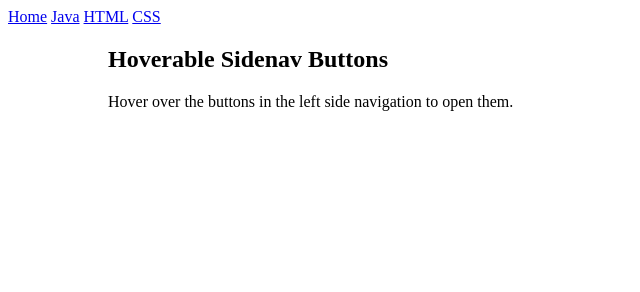
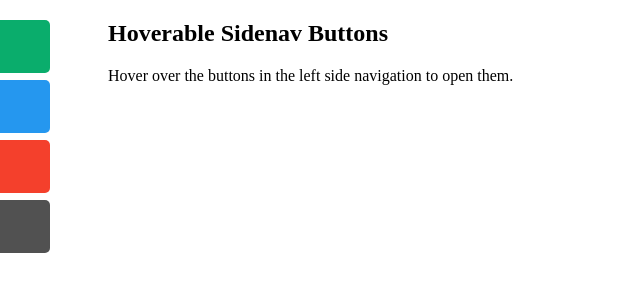
Before and after one commit to Aadarsh0307/MERN1, a plain HTML site: page css-task4.html in a window 1280 px wide. Shown: the whole page, without its empty margins (0-640 px from the left). Drawn offline with Linux system fonts and the light colour scheme.

Commit message:
css-task4.html

```diff
--- a/css-task4.html
+++ b/css-task4.html
@@ -4,8 +4,44 @@
     <meta charset="UTF-8">
     <meta name="viewport" content="width=device-width, initial-scale=1.0">
     <title>CSS - Task4</title>
-    <link href="./CSS-T4style.css" rel="stylesheet" type="text/css" />
 </head>
+<style>
+    #sidebar a {
+    position: absolute;
+    left: -80px;
+    transition: 0.3s;
+    padding: 15px;
+    width: 100px;
+    text-decoration: none;
+    font-size: 20px;
+    color: white;
+    border-radius: 0 5px 5px 0;
+  }
+
+  #sidebar a:hover {
+    left: 0;
+  }
+
+  #Home {
+    top: 20px;
+    background-color: rgb(10, 173, 108);
+  }
+
+  #Java {
+    top: 80px;
+    background-color: rgb(37, 151, 239);
+  }
+
+  #HTML {
+    top: 140px;
+    background-color: rgb(244, 64, 44);
+  }
+
+  #CSS {
+    top: 200px;
+    background-color: rgb(81, 81, 81);
+  }
+</style>
 <body>
     <div id="sidebar">
         <a id="Home" href="https://github.com/Aadarsh0307/">Home</a>
```
